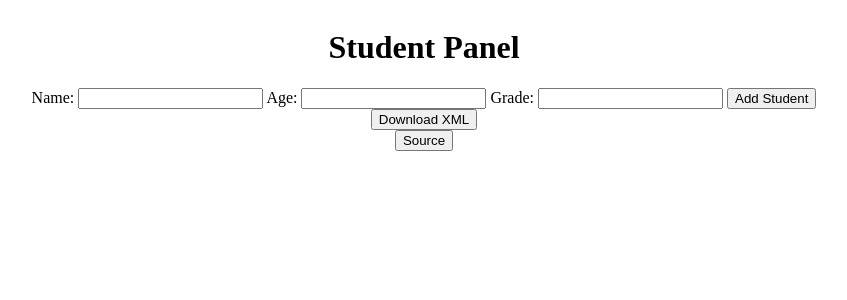
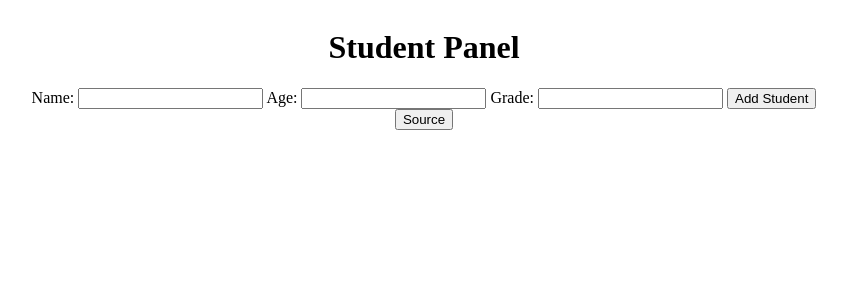
Before and after one commit to imxade/FlaskBasicPortal, a Flask app: page / in a window 1280 px wide. Shown: the top 300 px of the page, without its empty margins (216-1063 px from the left). Run offline with Flask 3, Linux system fonts and the light colour scheme.

Commit message:
changed path of xml

```diff
--- a/api/index.py
+++ b/api/index.py
@@ -40,9 +40,9 @@ def generate_xml():
 
     # Create XML file
     tree = ET.ElementTree(root)
-    tree.write('students.xml')
+    tree.write('api/students.xml')
 
-    return send_file('../students.xml', as_attachment=True)
+    return send_file('students.xml', as_attachment=True)
 
 
 if __name__ == '__main__':
--- a/api/templates/index.html
+++ b/api/templates/index.html
@@ -36,9 +36,9 @@
         <li>{{ student.name }} | {{ student.age }} years old | Grade: {{ student.grade }}</li>
         {% endfor %}
     </ol>
+    <a href="/generate_xml" download><button>Download XML</button></a>
     {% endif %}
 
-    <a href="/generate_xml" download><button>Download XML</button></a>
     <a href="https://codeberg.org/MAKAUT/FlaskBasicPortal/src/branch/main/api"><button>Source</button></a>
 </body>
 </html>
```
